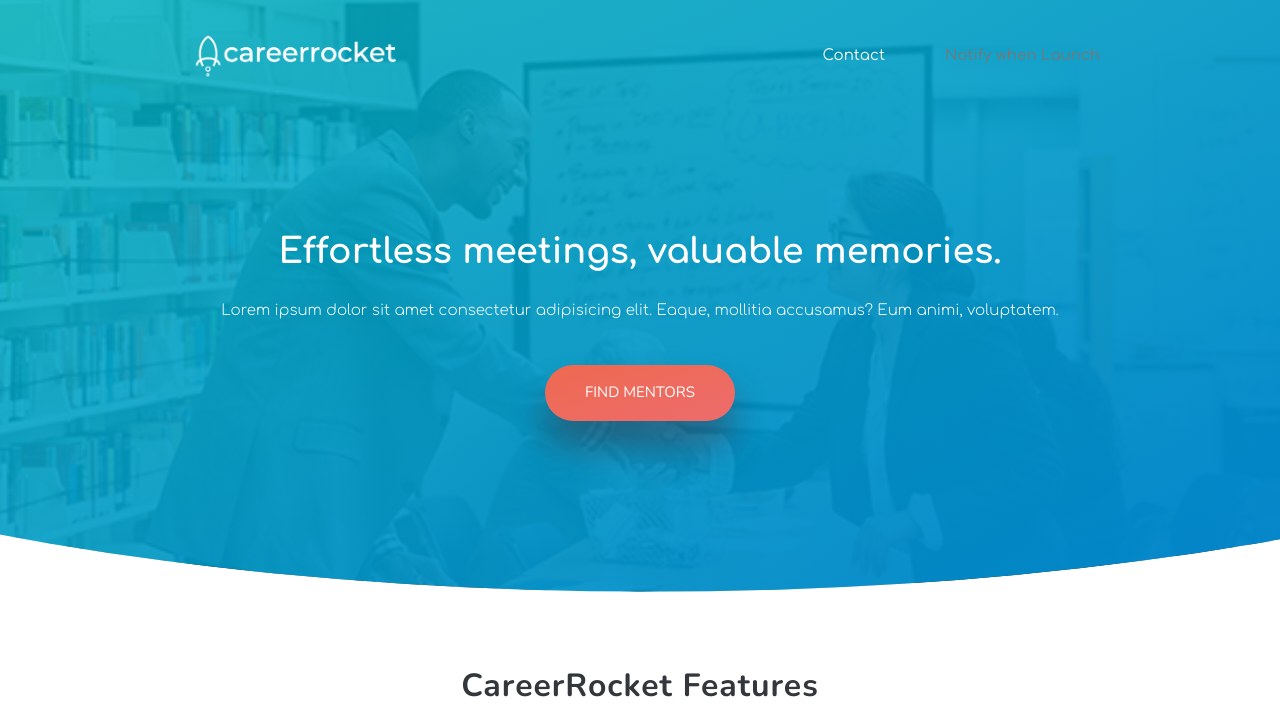
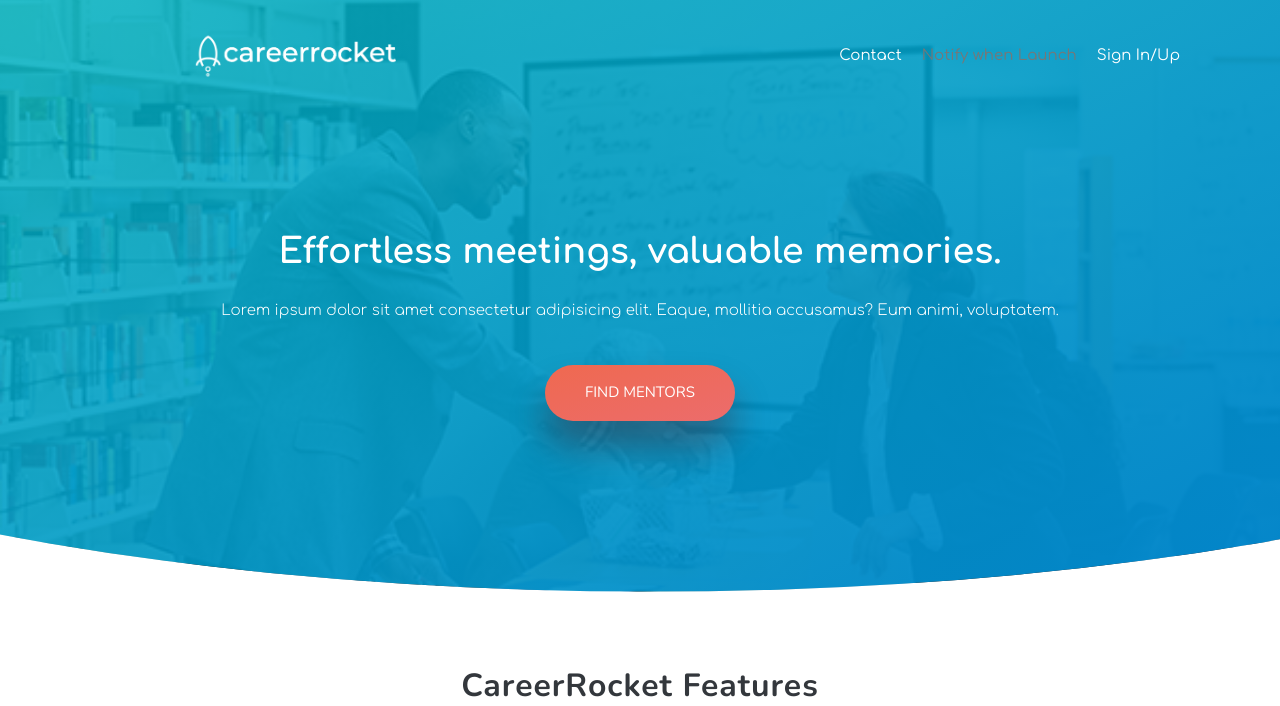
Before and after one commit to sahilmorchi/careerrocket, a PHP site: page / in a window 1280 px wide. Shown: the top 706 px of the page. Run offline with PHP 8.4, Linux system fonts and the light colour scheme; some libraries are stand-ins or nearby versions.

Commit message:
adding sign-in/up buttons

```diff
--- a/css/style.css
+++ b/css/style.css
@@ -5,15 +5,13 @@
   background-color: transparent; }
 
 .form-inline {
-  margin-right: 20vh; }
+  margin-right: 10vh; }
 
 .menu-item {
   color: white;
   font-size: 15px; }
   .menu-item:hover {
     color: rgba(255, 255, 255, 0.712); }
-  .menu-item_contact {
-    margin-right: 40px; }
   .menu-item_notify {
     text-decoration: underline; }
 
--- a/index.html
+++ b/index.html
@@ -40,6 +40,7 @@
                     <a class="nav-link menu-item menu-item_contact" href="#">Contact</a>
                     <!-- <SimpleContantWrapped/> REPLACE -->
                     <a class="nav-link menu-item_notify menu-item">Notify when Launch</a>
+                    <a class="nav-link menu-item menu-item_contact" href="#">Sign In/Up</a>
                 </form>
 
             </div>
--- a/sass/sections/_header.scss
+++ b/sass/sections/_header.scss
@@ -13,7 +13,7 @@
 }
 
 .form-inline {
-  margin-right: 20vh;
+  margin-right: 10vh;
 }
 
 .menu-item {
@@ -26,7 +26,7 @@
   }
 
   &_contact {
-    margin-right: 40px;
+    // margin-right: 10px;
   }
 
   &_notify {
```
